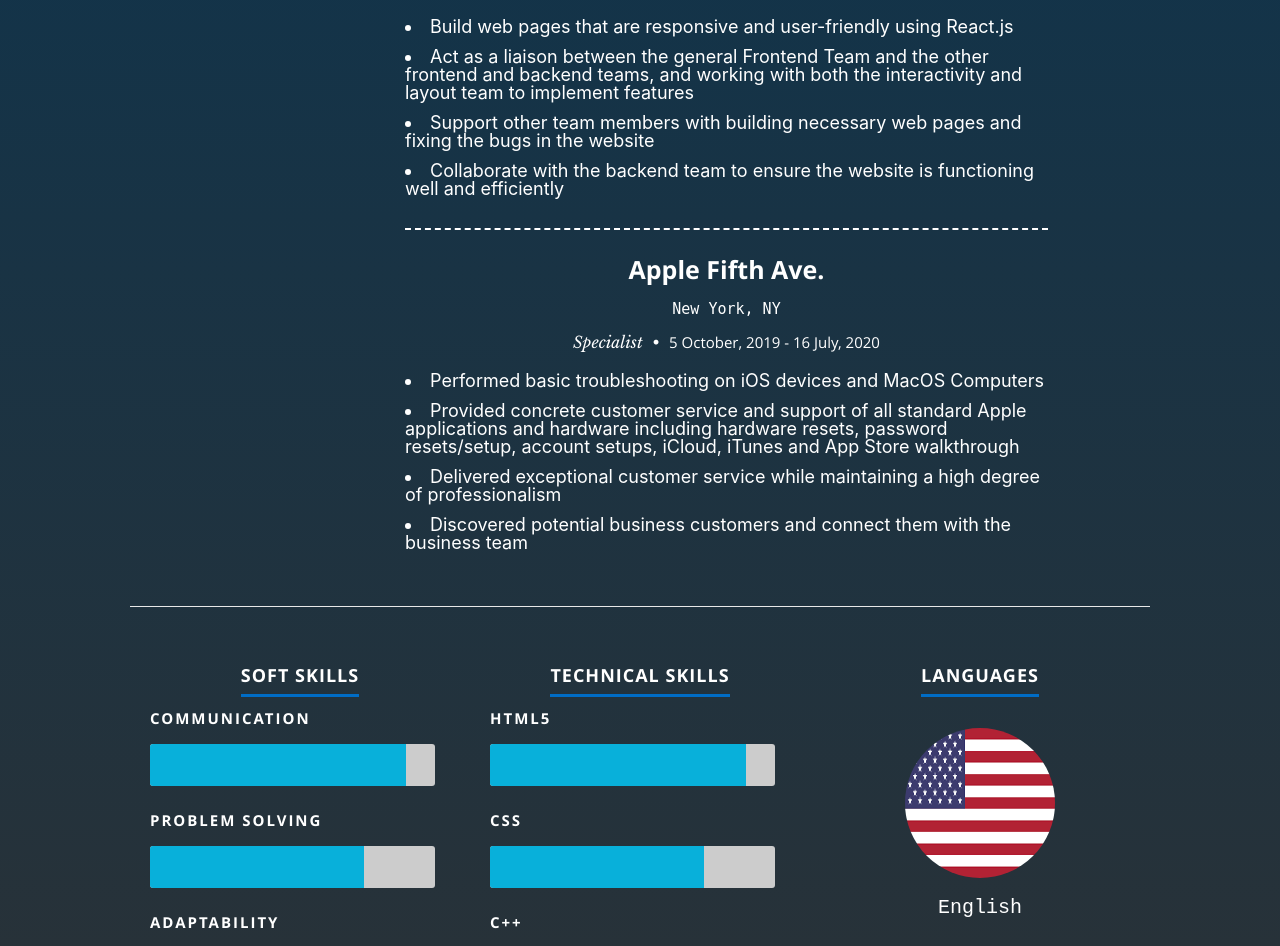
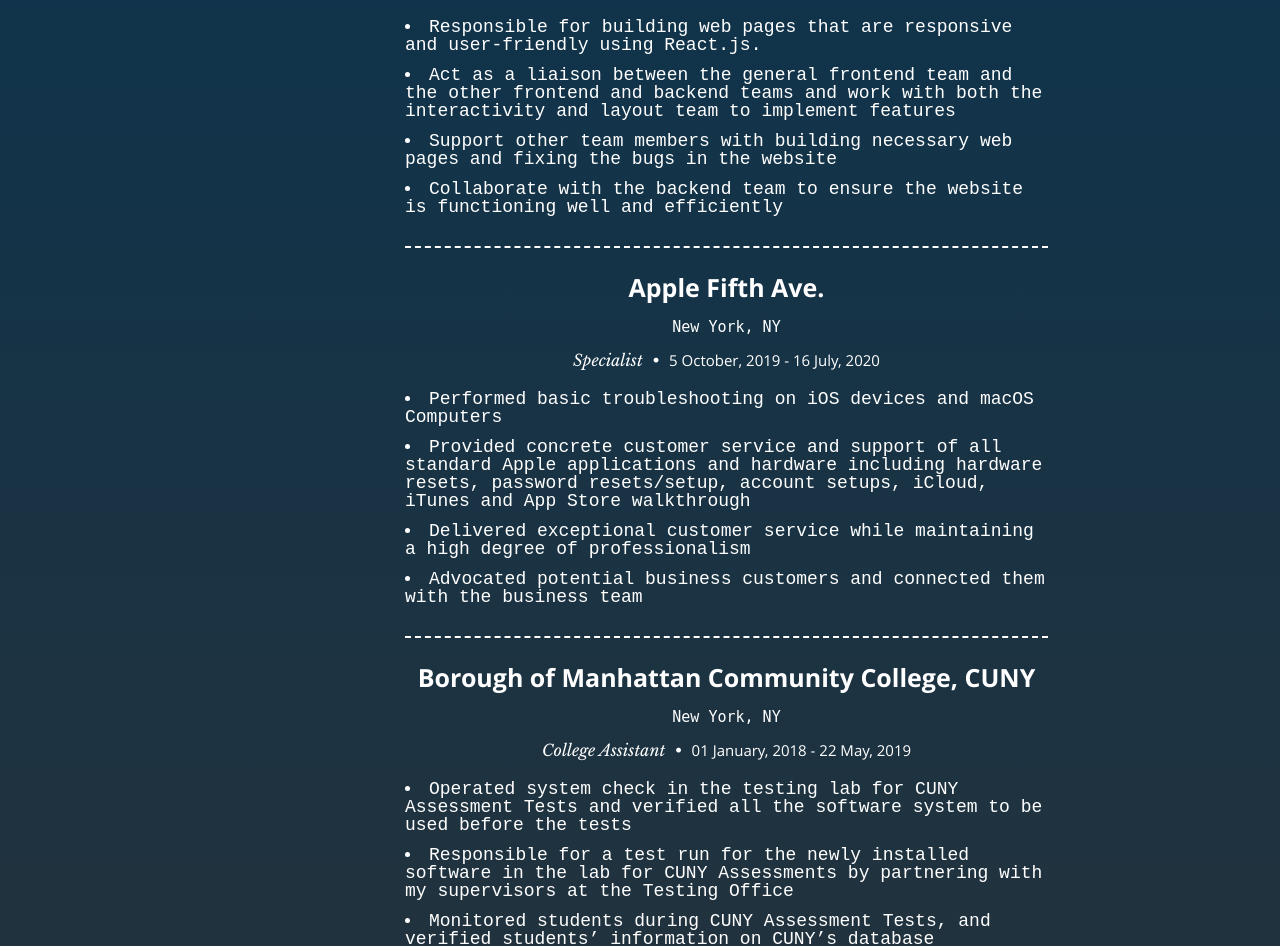
Before and after one commit to MyatThuKo/Portfolio-Website, a React (Create React App) app: page / in a window 1280 px wide. Shown: the part 2744-3690 px from the top of the page. Built offline with nearby package versions, Linux system fonts and the light colour scheme.

Commit message:
Added BMCC Experience

```diff
--- a/public/css/layout.css
+++ b/public/css/layout.css
@@ -331,8 +331,10 @@
    margin-top: 6px;
 }
 
-#resume li {
-   font-size: 18px;
+#resume .description {
+   font: 18px/24px 'Courier New', Courier, monospace;
+   font-weight: 300;
+   text-align: left;
 }
 
 #resume .flags {
--- a/src/components/resume/resume.js
+++ b/src/components/resume/resume.js
@@ -48,9 +48,9 @@
                             <h3><a href="https://wecodeucate.org/" target="_blank">Codeucate</a></h3>
                             <h5 className="location"> Remote </h5>
                             <p className="info">Frontend Developer Intern <span>•</span> <em className="date">17 July, 2020 - Present</em></p>
-                            <p style={{ textAlign: 'left' }}>
-                                <li> Build web pages that are responsive and user-friendly using React.js </li>
-                                <li> Act as a liaison between the general Frontend Team and the other frontend and backend teams, and working with both the interactivity and layout team to implement features </li>
+                            <p className="description">
+                                <li> Responsible for building web pages that are responsive and user-friendly using React.js. </li>
+                                <li> Act as a liaison between the general frontend team and the other frontend and backend teams and work with both the interactivity and layout team to implement features </li>
                                 <li> Support other team members with building necessary web pages and fixing the bugs in the website </li>
                                 <li> Collaborate with the backend team to ensure the website is functioning well and efficiently </li>
                             </p>
@@ -62,11 +62,25 @@
                             <h3>Apple Fifth Ave.</h3>
                             <h5 className="location"> New York, NY </h5>
                             <p className="info">Specialist <span>•</span> <em className="date"> 5 October, 2019 - 16 July, 2020 </em></p>
-                            <p style={{ textAlign: 'left' }}>
-                                <li> Performed basic troubleshooting on iOS devices and MacOS Computers  </li>
-                                <li> Provided concrete customer service and support of all standard Apple applications and hardware including hardware resets, password resets/setup, account setups, iCloud, iTunes and App Store walkthrough  </li>
+                            <p className="description">
+                                <li> Performed basic troubleshooting on iOS devices and macOS Computers  </li>
+                                <li> Provided concrete customer service and support of all standard Apple applications and hardware including hardware resets, password resets/setup, account setups, iCloud, iTunes and App Store walkthrough </li>
                                 <li> Delivered exceptional customer service while maintaining a high degree of professionalism </li>
-                                <li> Discovered potential business customers and connect them with the business team </li>
+                                <li> Advocated potential business customers and connected them with the business team </li>
+                            </p>
+                        </div>
+                    </div>
+                    <hr />
+                    <div className="row item">
+                        <div className="twelve columns">
+                            <h3>Borough of Manhattan Community College, CUNY</h3>
+                            <h5 className="location"> New York, NY</h5>
+                            <p className="info">College Assistant <span>•</span> <em className="date">01 January, 2018 - 22 May, 2019</em></p>
+                            <p className="description">
+                                <li> Operated system check in the testing lab for CUNY Assessment Tests and verified all the software system to be used before the tests </li>
+                                <li> Responsible for a test run for the newly installed software in the lab for CUNY Assessments by partnering with my supervisors at the Testing Office </li>
+                                <li> Monitored students during CUNY Assessment Tests, and verified students’ information on CUNY’s database</li>
+                                <li> Organized, assisted, and prepared test materials, office documents, and office inventory </li>
                             </p>
                         </div>
                     </div>
```
